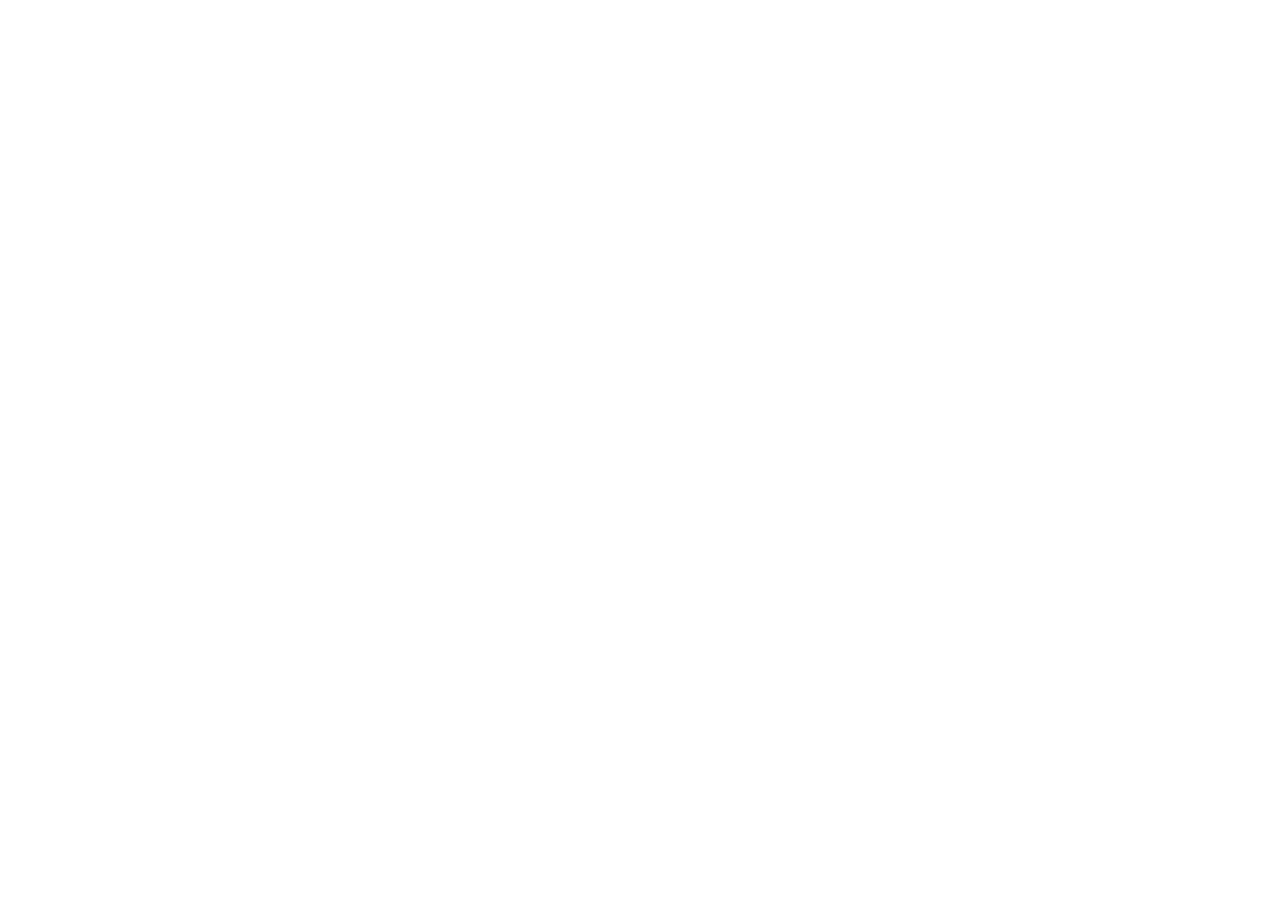
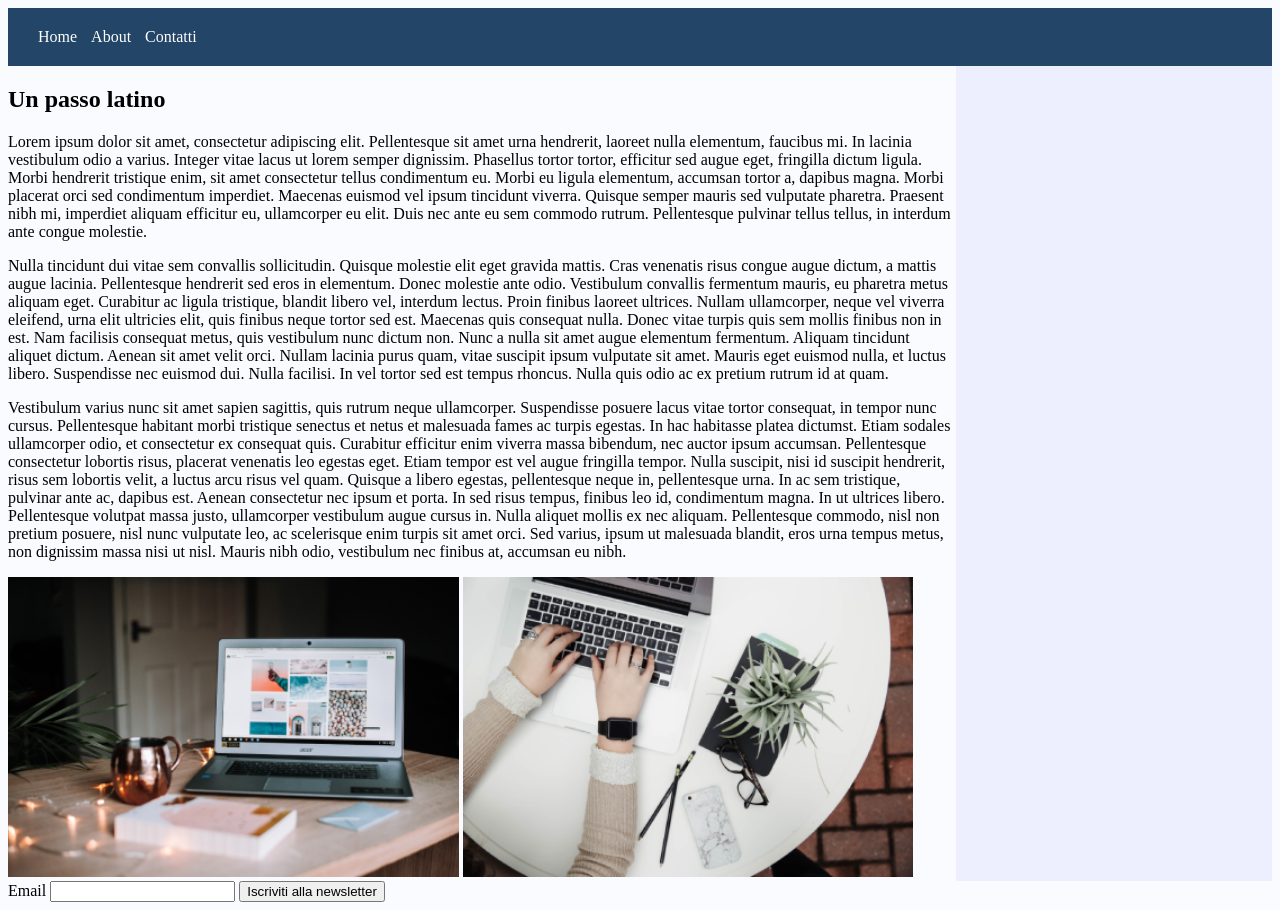
Before and after one commit to MauroDevelh90/esercitazione-a-manetta, a plain HTML site: page index.html in a window 1280 px wide. Before the commit the page ends 800 px from the top, so only its background shows below. Drawn offline with Linux system fonts and the light colour scheme.

Commit message:
creazione css e struttura html

```diff
--- a/index.html
+++ b/index.html
@@ -1,12 +1,90 @@
 <!DOCTYPE html>
 <html lang="en">
-<head>
-    <meta charset="UTF-8">
-    <meta http-equiv="X-UA-Compatible" content="IE=edge">
-    <meta name="viewport" content="width=device-width, initial-scale=1.0">
+  <head>
+    <meta charset="UTF-8" />
+    <meta http-equiv="X-UA-Compatible" content="IE=edge" />
+    <meta name="viewport" content="width=device-width, initial-scale=1.0" />
     <title>Document</title>
-</head>
-<body>
-
-</body>
+    <link rel="stylesheet" href="main.css">
+  </head>
+  <body>
+    <header>
+      <nav>
+        <a href="#" title="collegamento alla home della pagina">Home</a>
+        <a href="#">About</a>
+        <a href="#">Contatti</a>
+      </nav>
+    </header>
+    <main>
+      <section>
+        <h1>Un passo latino</h1>
+        <p>
+          Lorem ipsum dolor sit amet, consectetur adipiscing elit. Pellentesque
+          sit amet urna hendrerit, laoreet nulla elementum, faucibus mi. In
+          lacinia vestibulum odio a varius. Integer vitae lacus ut lorem semper
+          dignissim. Phasellus tortor tortor, efficitur sed augue eget,
+          fringilla dictum ligula. Morbi hendrerit tristique enim, sit amet
+          consectetur tellus condimentum eu. Morbi eu ligula elementum, accumsan
+          tortor a, dapibus magna. Morbi placerat orci sed condimentum
+          imperdiet. Maecenas euismod vel ipsum tincidunt viverra. Quisque
+          semper mauris sed vulputate pharetra. Praesent nibh mi, imperdiet
+          aliquam efficitur eu, ullamcorper eu elit. Duis nec ante eu sem
+          commodo rutrum. Pellentesque pulvinar tellus tellus, in interdum ante
+          congue molestie.
+        </p>
+        <p>
+          Nulla tincidunt dui vitae sem convallis sollicitudin. Quisque molestie
+          elit eget gravida mattis. Cras venenatis risus congue augue dictum, a
+          mattis augue lacinia. Pellentesque hendrerit sed eros in elementum.
+          Donec molestie ante odio. Vestibulum convallis fermentum mauris, eu
+          pharetra metus aliquam eget. Curabitur ac ligula tristique, blandit
+          libero vel, interdum lectus. Proin finibus laoreet ultrices. Nullam
+          ullamcorper, neque vel viverra eleifend, urna elit ultricies elit,
+          quis finibus neque tortor sed est. Maecenas quis consequat nulla.
+          Donec vitae turpis quis sem mollis finibus non in est. Nam facilisis
+          consequat metus, quis vestibulum nunc dictum non. Nunc a nulla sit
+          amet augue elementum fermentum. Aliquam tincidunt aliquet dictum.
+          Aenean sit amet velit orci. Nullam lacinia purus quam, vitae suscipit
+          ipsum vulputate sit amet. Mauris eget euismod nulla, et luctus libero.
+          Suspendisse nec euismod dui. Nulla facilisi. In vel tortor sed est
+          tempus rhoncus. Nulla quis odio ac ex pretium rutrum id at quam.
+        </p>
+        <p>
+          Vestibulum varius nunc sit amet sapien sagittis, quis rutrum neque
+          ullamcorper. Suspendisse posuere lacus vitae tortor consequat, in
+          tempor nunc cursus. Pellentesque habitant morbi tristique senectus et
+          netus et malesuada fames ac turpis egestas. In hac habitasse platea
+          dictumst. Etiam sodales ullamcorper odio, et consectetur ex consequat
+          quis. Curabitur efficitur enim viverra massa bibendum, nec auctor
+          ipsum accumsan. Pellentesque consectetur lobortis risus, placerat
+          venenatis leo egestas eget. Etiam tempor est vel augue fringilla
+          tempor. Nulla suscipit, nisi id suscipit hendrerit, risus sem lobortis
+          velit, a luctus arcu risus vel quam. Quisque a libero egestas,
+          pellentesque neque in, pellentesque urna. In ac sem tristique,
+          pulvinar ante ac, dapibus est. Aenean consectetur nec ipsum et porta.
+          In sed risus tempus, finibus leo id, condimentum magna. In ut ultrices
+          libero. Pellentesque volutpat massa justo, ullamcorper vestibulum
+          augue cursus in. Nulla aliquet mollis ex nec aliquam. Pellentesque
+          commodo, nisl non pretium posuere, nisl nunc vulputate leo, ac
+          scelerisque enim turpis sit amet orci. Sed varius, ipsum ut malesuada
+          blandit, eros urna tempus metus, non dignissim massa nisi ut nisl.
+          Mauris nibh odio, vestibulum nec finibus at, accumsan eu nibh.
+        </p>
+        <img src="immagini/img1.png" alt="portatile su tavolo" />
+        <img src="immagini/img2.png" alt="mani che scrivono sul portatile" />
+      </section>
+      <aside>
+        <!-- <img src="immagini/img1.png" alt="cascata astratta" /> -->
+      </aside>
+    </main>
+    <footer>
+      <form action="#" method="post">
+        <label for="email">
+          <span>Email</span>
+        </label>
+        <input type="email" id="email" name="user-mail" />
+        <button type="submit" id="invio">Iscriviti alla newsletter</button>
+      </form>
+    </footer>
+  </body>
 </html>
--- /dev/null
+++ b/main.css
@@ -0,0 +1,72 @@
+body {
+    background-color: #fafbff;
+    }
+
+/* Selettori del nav */
+body nav {
+    background-color: #234567;
+    padding: 20px;
+}
+
+nav > a {
+color: white;
+text-decoration: none;
+transition: 0.3s;
+margin-left: 10px;
+}
+
+nav > a:hover {
+    color: #ff784d;
+}
+
+/* Selettori del section */
+section > img {
+    height: 300px;
+}
+
+/* Selettori dell'aside */
+body aside {
+    background-color: #edefff;
+}
+
+/* GRID MAIN start*/
+
+body > main {
+    display: grid;
+    grid-template-columns: 3fr 1fr;
+    grid-template-areas:
+     "principale barra-dx"
+     "principale-res principale-res"
+     "barra-res barra-res";
+}
+
+body nav {
+    grid-area: principale;
+}
+
+body aside {
+    grid-area: barra-dx;
+}
+
+/* GRID MAIN end */
+
+
+/* MEDIA QUERY START */
+
+@media (max-width: 990px) {
+    body nav {
+        grid-area: principale-res;
+    }
+
+    body aside {
+        grid-area: barra-res;
+    }
+
+    section > img {
+        display: block;
+        width: 100vw;
+        height: initial;
+    }
+}
+
+/* MEDIA QUERY END */
```
Also changed, not shown: immagini/img1.png (added), immagini/img2.png (added), 1 other file.
